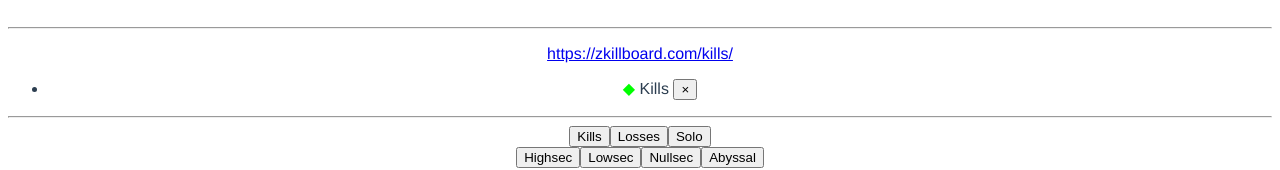
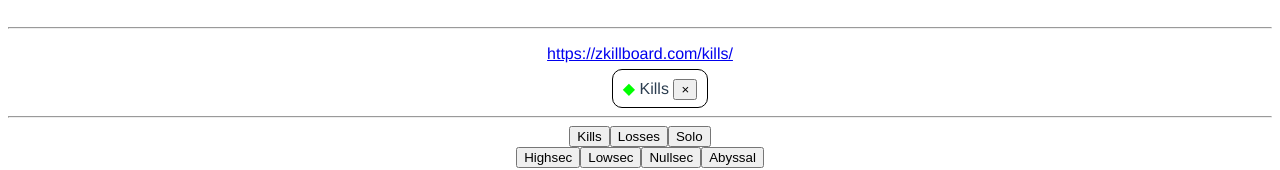
Before and after one commit to LTLPU/zkb-search-tool, a Vue app: page / in a window 1280 px wide. Both pictures are taken after a click on the button "Kills". Shown: the part 131-301 px from the top of the page. Built offline with nearby package versions, Linux system fonts and the light colour scheme.

Commit message:
スタイル設定

```diff
--- a/src/components/SearchTool.vue
+++ b/src/components/SearchTool.vue
@@ -12,6 +12,7 @@
       <li
         v-for="criteria in criteriaList"
         :key="criteria.idx"
+        class="searchCriteria"
       >
         <span :style="{ color: criteria.obj.color }">◆</span> {{ criteria.obj.label }} <input type="button" value="×" v-on:click="remove(criteria.idx)">
       </li>
@@ -175,6 +176,12 @@
 }
 
 </script>
-
 <style>
+.searchCriteria {
+  display: inline;
+  border: 1px solid #000;
+  border-radius: 10px;
+  padding: 10px;
+  margin: 5px;
+}
 </style>
```
